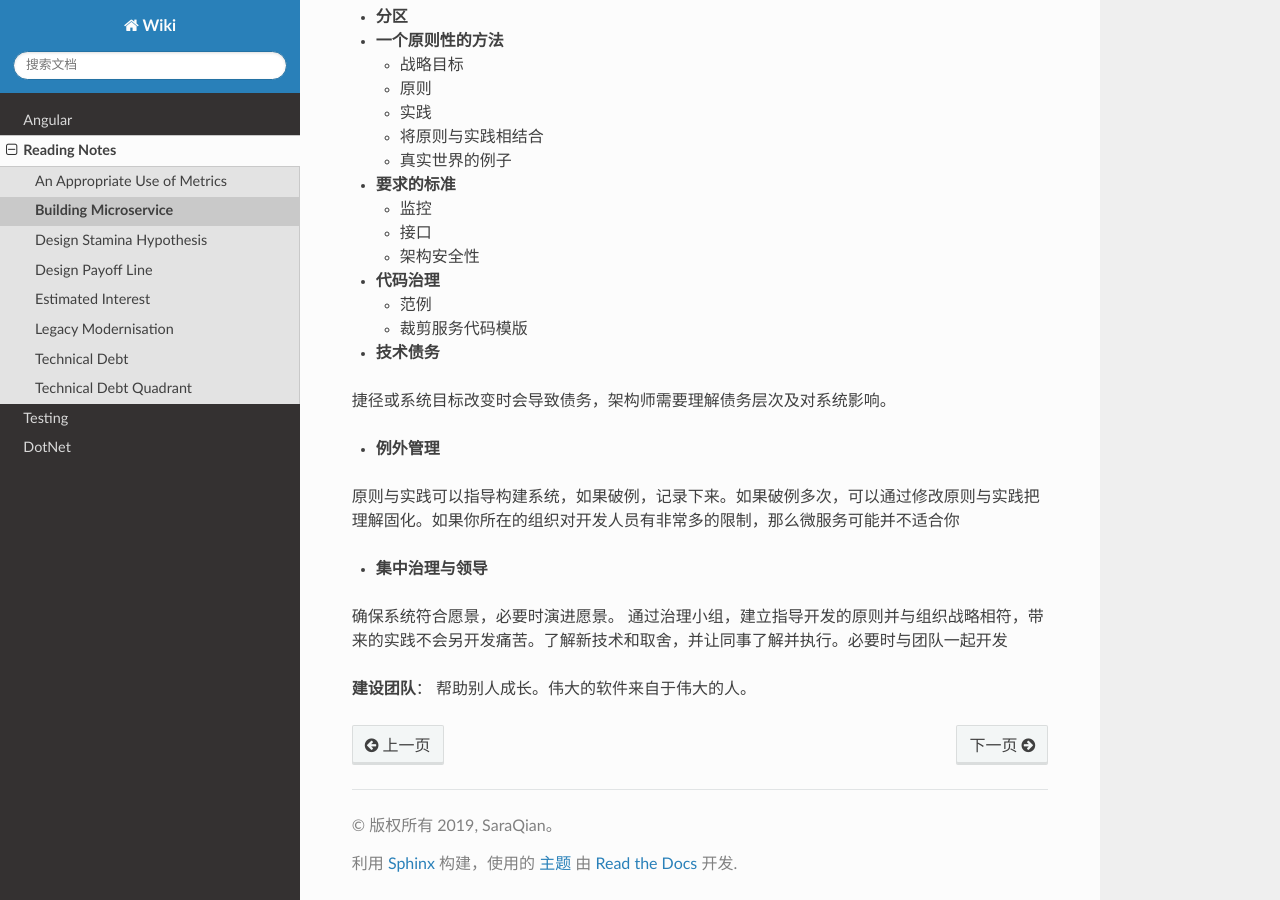
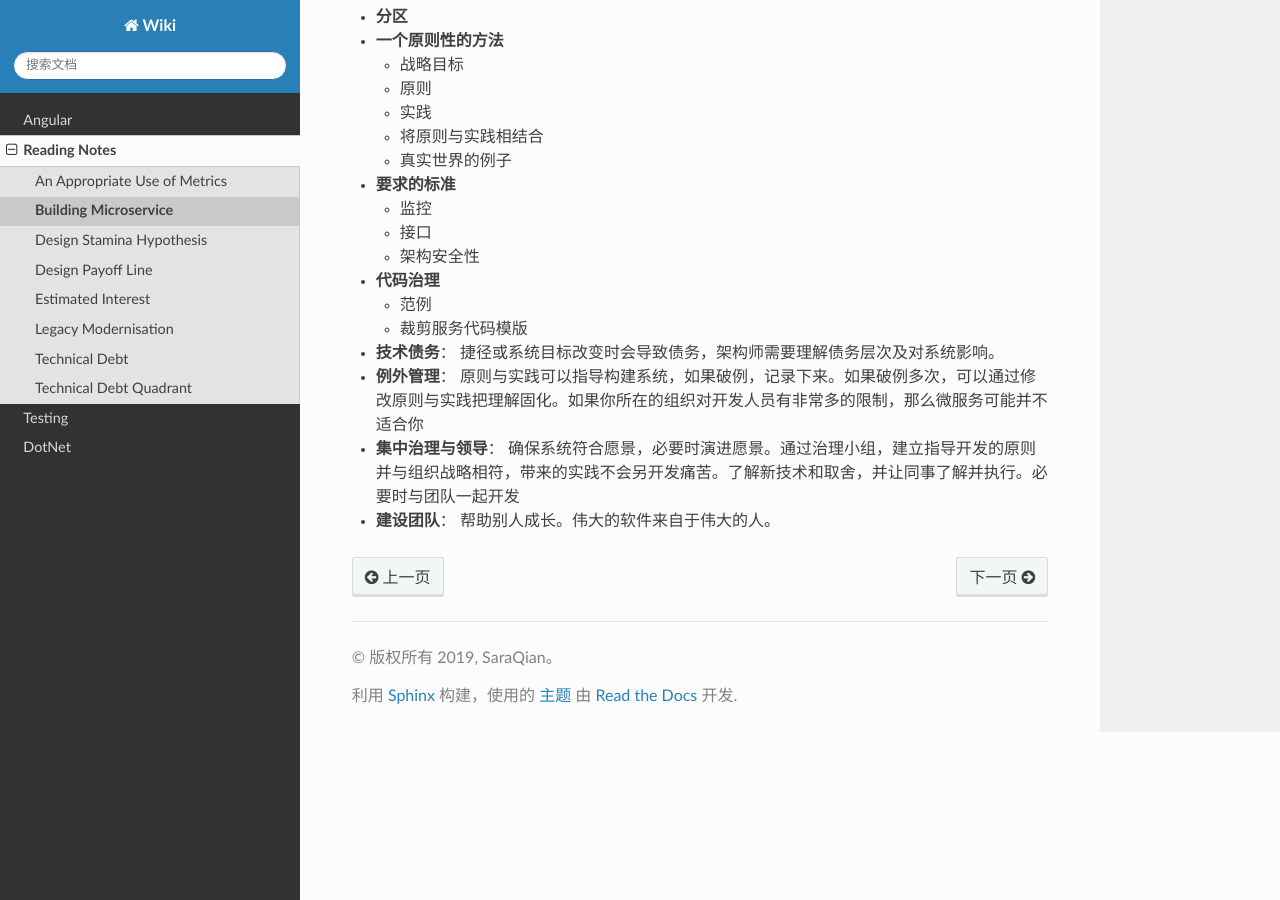
Before and after one commit to abigail830/Sphinx_wiki, a Sphinx documentation site: the page built from source/Reading/BuildingMicroservice.rst, in a window 1280 px wide and 900 px high, scrolled down 1346 px. Built offline with Sphinx 7.4.7 and the Read the Docs theme 2.0.0, drawn with Linux system fonts in a browser that asks for light colours.

```diff
--- a/source/Reading/BuildingMicroservice.rst
+++ b/source/Reading/BuildingMicroservice.rst
@@ -79,17 +79,13 @@ Chapter 2. 演进式架构师
   * 范例
   * 裁剪服务代码模版
 
-* **技术债务**
-捷径或系统目标改变时会导致债务，架构师需要理解债务层次及对系统影响。
+* **技术债务**： 捷径或系统目标改变时会导致债务，架构师需要理解债务层次及对系统影响。
 
-* **例外管理**
-原则与实践可以指导构建系统，如果破例，记录下来。如果破例多次，可以通过修改原则与实践把理解固化。如果你所在的组织对开发人员有非常多的限制，那么微服务可能并不适合你
+* **例外管理**： 原则与实践可以指导构建系统，如果破例，记录下来。如果破例多次，可以通过修改原则与实践把理解固化。如果你所在的组织对开发人员有非常多的限制，那么微服务可能并不适合你
 
-* **集中治理与领导**
-确保系统符合愿景，必要时演进愿景。
-通过治理小组，建立指导开发的原则并与组织战略相符，带来的实践不会另开发痛苦。了解新技术和取舍，并让同事了解并执行。必要时与团队一起开发
+* **集中治理与领导**： 确保系统符合愿景，必要时演进愿景。通过治理小组，建立指导开发的原则并与组织战略相符，带来的实践不会另开发痛苦。了解新技术和取舍，并让同事了解并执行。必要时与团队一起开发
 
-**建设团队**：  帮助别人成长。伟大的软件来自于伟大的人。
+* **建设团队**：  帮助别人成长。伟大的软件来自于伟大的人。
 
 
 
```
